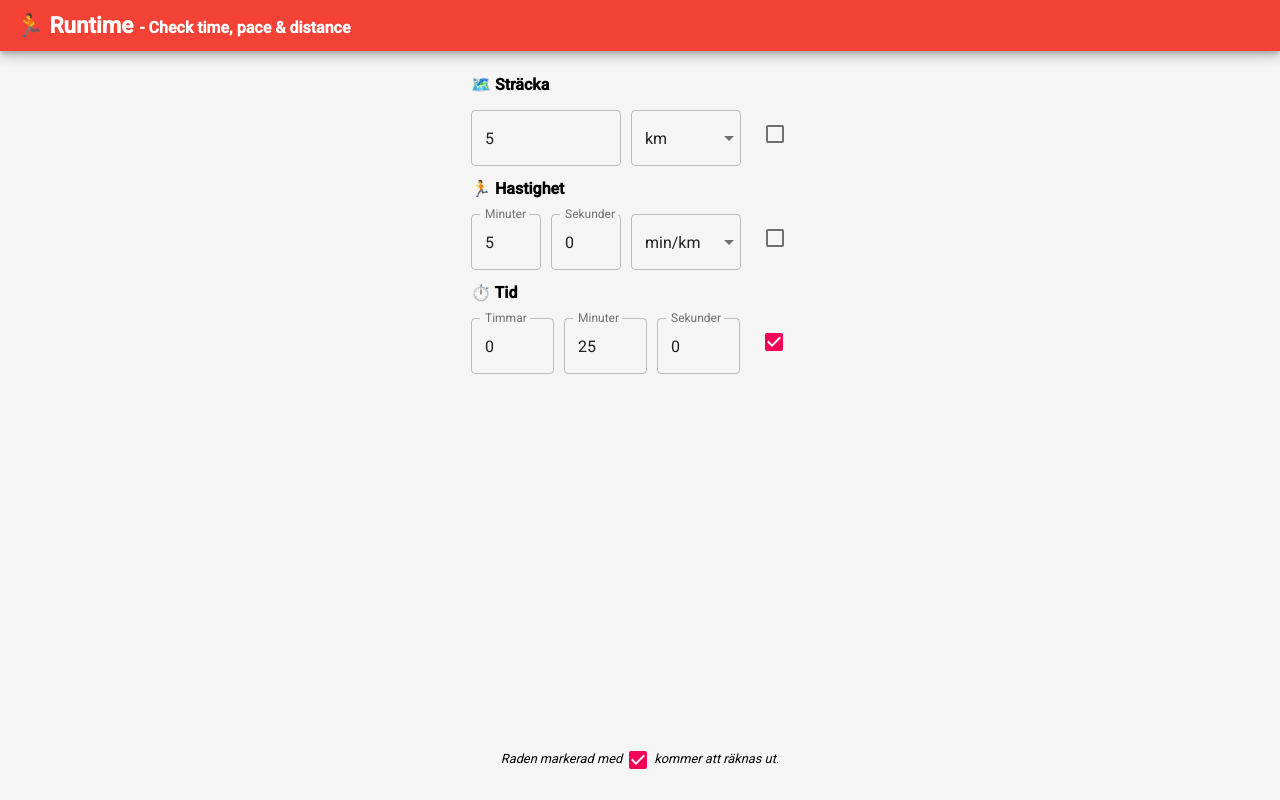
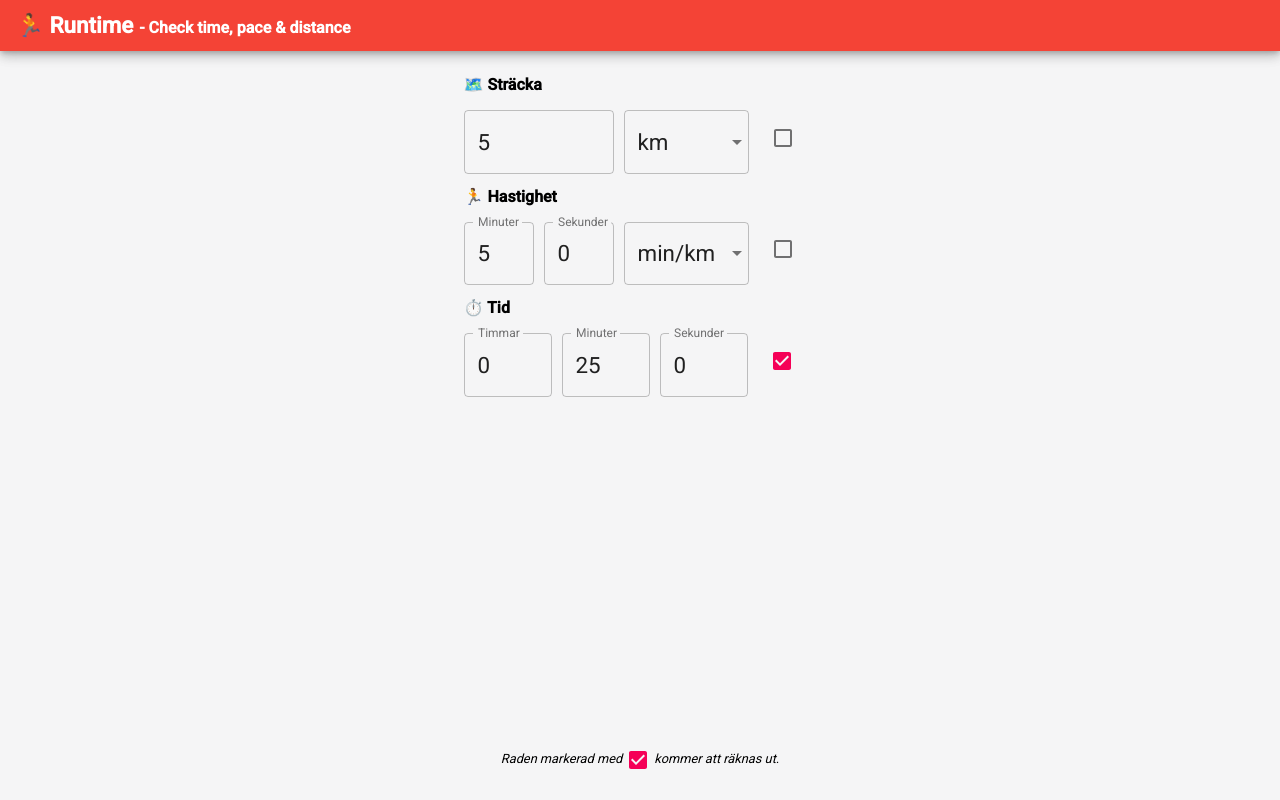
Before and after one commit to JakobSegerslatt/runtime, a React (Create React App) app: page / in a window 1280 px wide. Built offline with nearby package versions, Linux system fonts and the light colour scheme.

Commit message:
Increased font size

```diff
--- a/src/App.css
+++ b/src/App.css
@@ -40,11 +40,11 @@
 }
 
 .inputs .right-column {
-    min-width: 110px;
+    min-width: 125px;
 }
 
 .inputs .time-column {
-    width: 83px;
+    width: 88px;
 }
 
 .hint-text {
--- a/src/theme.tsx
+++ b/src/theme.tsx
@@ -11,6 +11,13 @@ export const theme = createMuiTheme({
         },
         // error: will use the default color
     },
+    overrides: {
+        MuiInputBase: {
+            root: {
+                'font-size': '1.4rem',
+            }
+        },
+    },
     typography: {
         useNextVariants: true,
     }
```
